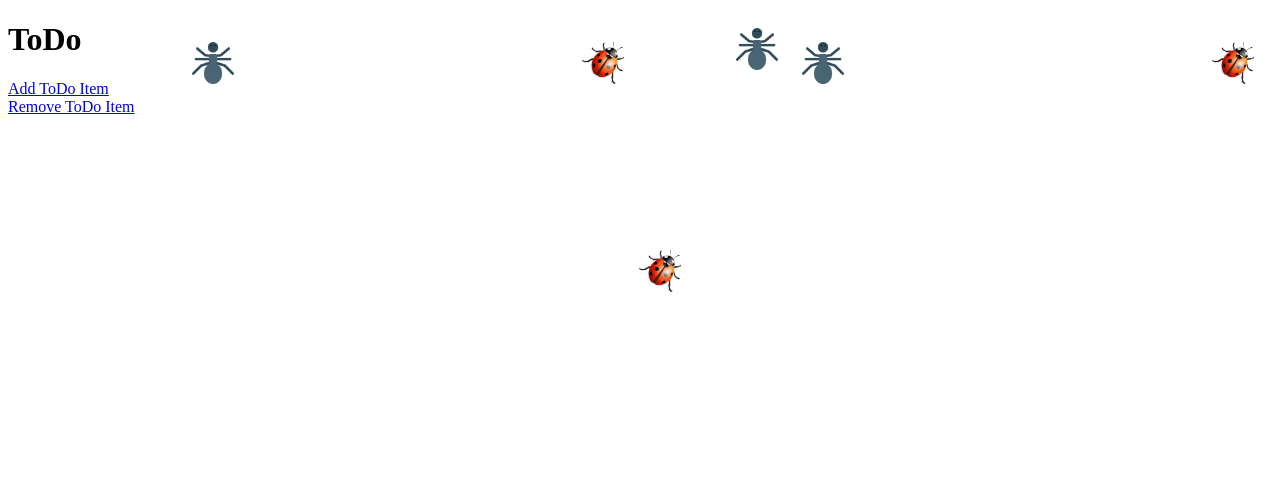
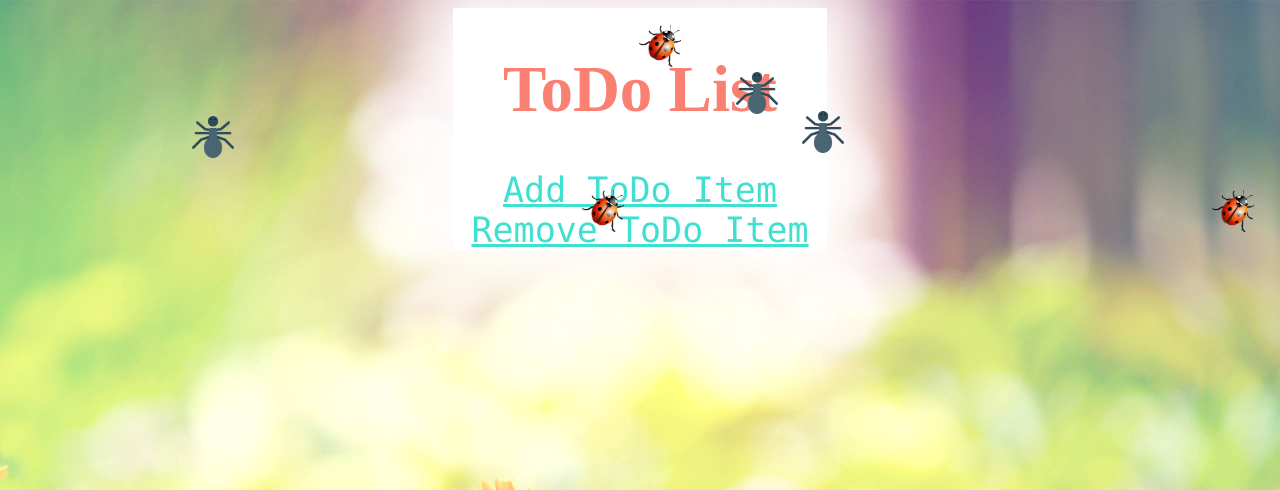
Before and after one commit to AvoidableSkink/final-project, a Django app: page /todo/ in a window 1280 px wide. Shown: the top 490 px of the page. Run offline with Django 3.2, Linux system fonts and the light colour scheme; data that the repository does not hold is empty.

Commit message:
add some css

```diff
--- a/todo/static/todo/styles.css
+++ b/todo/static/todo/styles.css
@@ -1,46 +1,41 @@
 #bug{position: absolute;}
 
-/*#r1{  width:100px; }*/
-/*#r2{  width:200px; }*/
-/*#r3{  width:300px; }*/
-/*#r4{  width:400px; }*/
+a {
+    font-size: 35px;
+    color: Turquoise;
+}
 
-/*li a {*/
-/*    font-size: 35px;*/
-/*    color: Turquoise;*/
-/*}*/
+a:hover {
+    size: 150%;
+    font-weight: bold;
+}
 
-/*a:hover {*/
-/*    size: 150%;*/
-/*    font-weight: bold;*/
-/*}*/
+h1 {
+    font-family: Copperplate Gothic Light;
+    padding-left: 50px;
+    padding-right: 50px;
+    padding-bottom: 0px;
+    font-size: 65px;
+    color: salmon;
+}
 
-/*h1 {*/
-/*    font-family: Copperplate Gothic Light;*/
-/*    padding-left: 50px;*/
-/*    padding-right: 50px;*/
-/*    padding-bottom: 0px;*/
-/*    font-size: 65px;*/
-/*    color: salmon;*/
-/*}*/
+ul {
+    list-style: none;
+}
 
-/*ul {*/
-/*    list-style: none;*/
-/*}*/
+body {
+    background: url("images/Spring-Image.jpg");
+    background-attachment: fixed;
+    background-repeat: no-repeat;
+    background-size: cover;
+    text-align: center;
+    font-family: Lucida Console;
+}
 
-/*body {*/
-/*    background: url("images/Spring-Image.jpg");*/
-/*    background-attachment: fixed;*/
-/*    background-repeat: no-repeat;*/
-/*    background-size: cover;*/
-/*    text-align: center;*/
-/*    font-family: Lucida Console;*/
-/*}*/
-
-/*#main {*/
-/*    background-color: white;*/
-/*    box-shadow: 0 0 75px 50px white;*/
-/*}*/
+#main {
+    background-color: white;
+    box-shadow: 0 0 75px 50px white;
+}
 
 /*.inside {*/
 /*    text-align-last: left;*/
--- a/todo/templates/index.html
+++ b/todo/templates/index.html
@@ -2,9 +2,9 @@
     <a href="/todo/add">Add ToDo Item</a>
     <br/>
     <a href="/todo/remove/">Remove ToDo Item</a>
-    <ul>
-        {% for todo in todos %}
-          <li><a href="/todo/details/{{todo.id}}">{{todo.title}}</a></li>
-        {% endfor %}
-    </ul>
+    <br/>
+    {% for todo in todos %}
+        <a href="/todo/details/{{todo.id}}">{{todo.title}}</a>
+        <br/>
+    {% endfor %}
 {% include 'partials/footer.html' %}
--- a/todo/templates/partials/footer.html
+++ b/todo/templates/partials/footer.html
@@ -1,2 +1,3 @@
+    </div>
     </body>
 </html>
--- a/todo/templates/partials/header.html
+++ b/todo/templates/partials/header.html
@@ -8,8 +8,9 @@
         <title></title>
     </head>
     <body>
+    <div id="main" style="display: inline-block;">
         <header>
-            <h1>ToDo</h1>
+            <h1>ToDo List</h1>
         </header>
         <img id="bug" class="random" src="{% static "todo/images/ladybug.png" %}" width="42" height="42" onclick="clicked(this)"/>
         <img id="bug" class="random" src="{% static "todo/images/spider.png" %}" width="42" height="42" onclick="clicked(this)"/>
```
Also changed, not shown: todo/templates/remove.html (+4 -5 lines).
